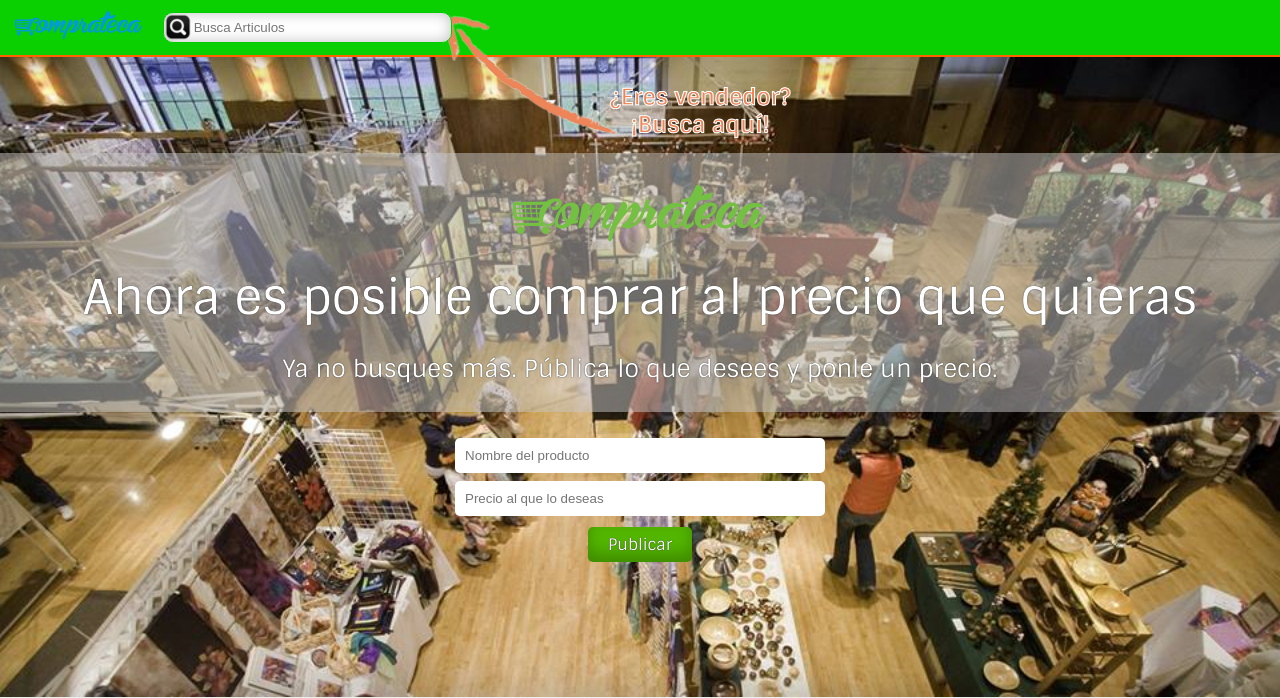
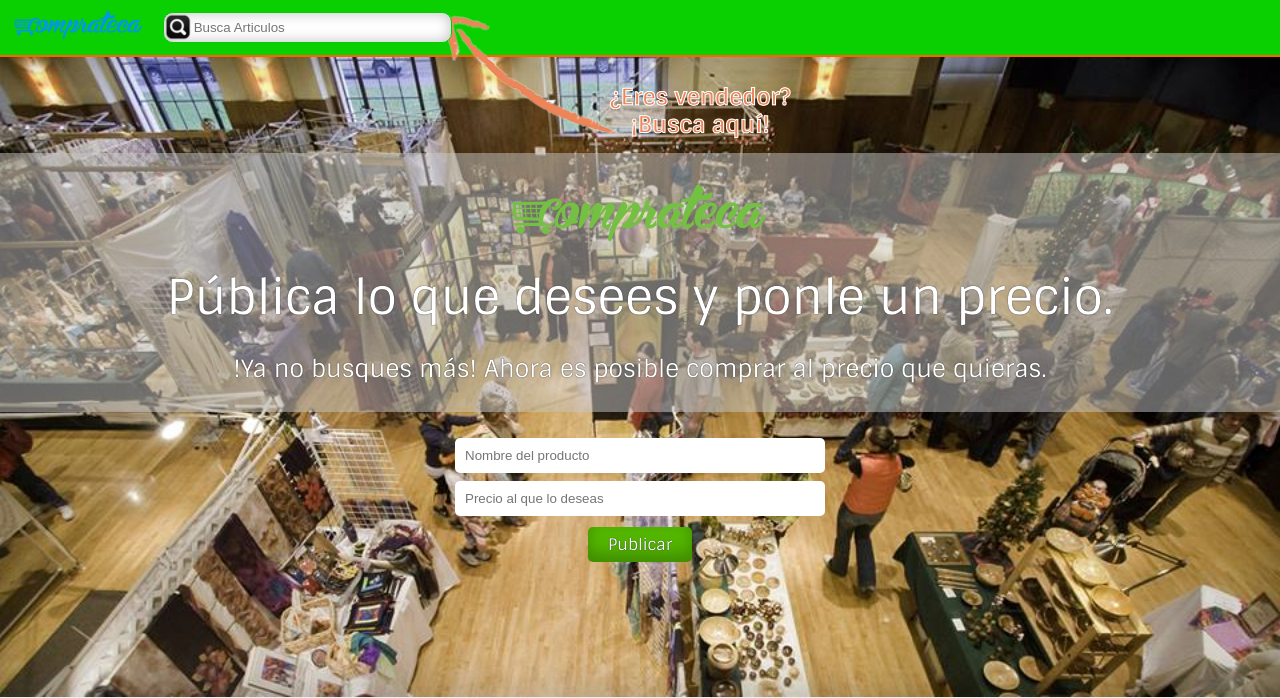
Before and after one commit to UncleMario/comprateca, a Django app: template comprateca/templates/mvp/home.html in a window 1280 px wide. Shown: the top 698 px of the page. Run offline with Django 3.2, Linux system fonts and the light colour scheme; the template is opened without the code that fills it, so the values that code supplies are empty; some libraries are stand-ins or nearby versions; some web fonts are replaced.

Commit message:
change home text

```diff
--- a/comprateca/templates/mvp/home.html
+++ b/comprateca/templates/mvp/home.html
@@ -12,8 +12,8 @@
 		<div class="wrapper-transparent">
 			<img width="295" height="78" src="{{ MEDIA_URL }}img/comprateca.png">
 			<p>
-				<span>Ahora es posible comprar al precio que quieras</span></br>
-				<span class="size-05em">Ya no busques más. Pública lo que desees y ponle un precio.</span>
+				<span>Pública lo que desees y ponle un precio.</span></br>
+				<span class="size-05em">!Ya no busques más! Ahora es posible comprar al precio que quieras.</span>
 			</p>
 		</div>
 
```
